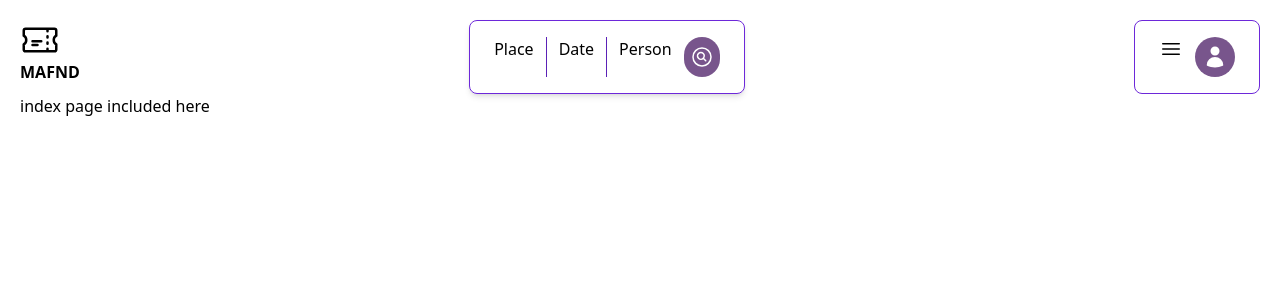
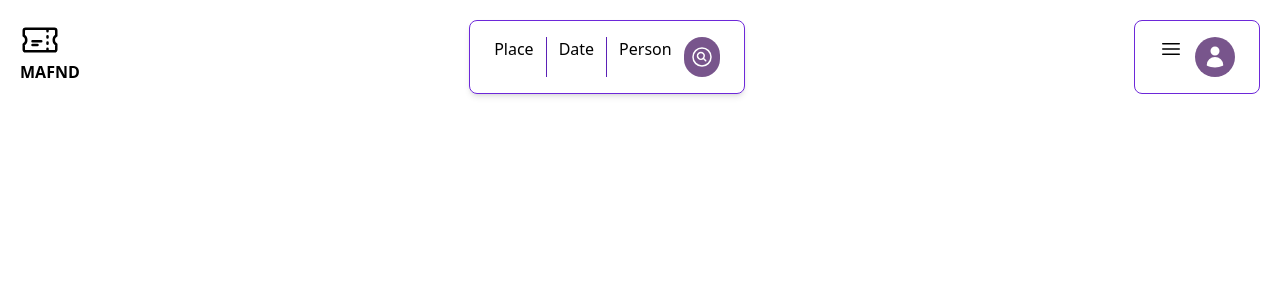
Before and after one commit to Feven98/booking-app, a React (Vite) app in the folder user/: page / in a window 1280 px wide. Shown: the top 300 px of the page. Built offline with nearby package versions, Linux system fonts and the light colour scheme.

Commit message:
change on index

```diff
--- a/user/src/pages/IndexPage.jsx
+++ b/user/src/pages/IndexPage.jsx
@@ -4,7 +4,7 @@ function IndexPage() {
     return (
 
         <div>
-            index page included here
+            {/* index page included here */}
         </div>
 
     )
```
